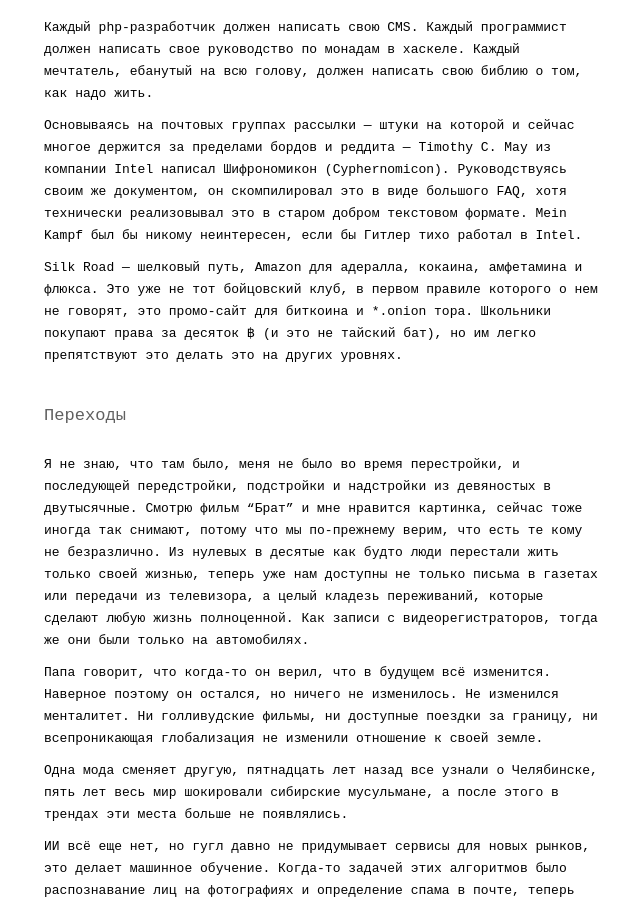
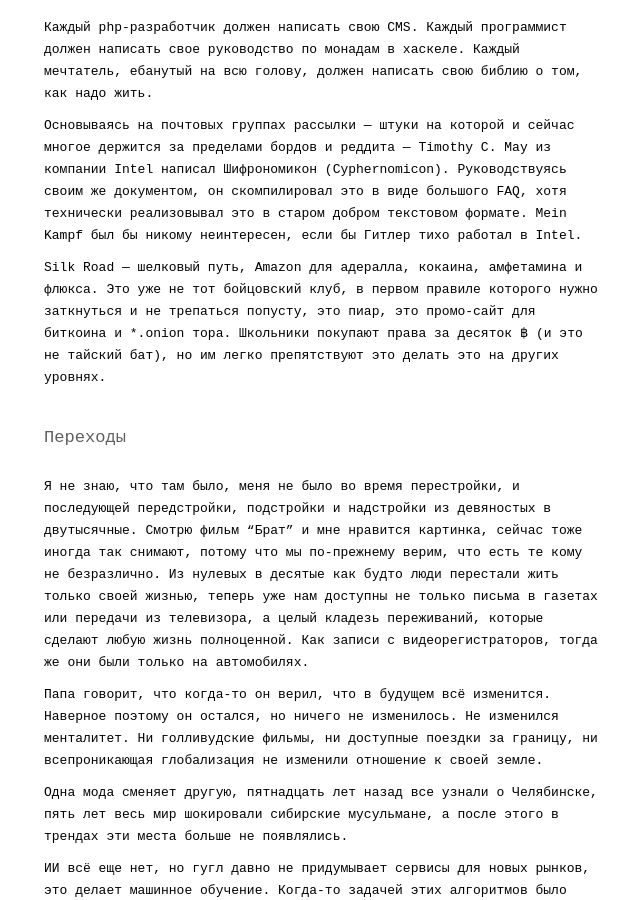
Before and after one commit to ptmt/ptmt.github.com, a Jekyll site: the page built from _posts/2013-03-18-2028.md, in a window 1280 px wide and 900 px high, scrolled down 2269 px. Shown: the whole window, without its empty margins (116-756 px from the left). Built offline with Jekyll 4.4.1, drawn with Linux system fonts in a browser that asks for light colours; Markdown is read by kramdown in place of the engine named in the settings.

Commit message:
post update

```diff
--- a/_posts/2013-03-18-2028.md
+++ b/_posts/2013-03-18-2028.md
@@ -30,7 +30,7 @@
 
 Основываясь на почтовых группах рассылки — штуки на которой и сейчас многое держится за пределами бордов и реддита — Timothy C. May из компании Intel написал Шифрономикон (Cyphernomicon). Руководствуясь своим же документом, он скомпилировал это в виде большого FAQ, хотя технически реализовывал это в старом добром текстовом формате. Mein Kampf был бы никому неинтересен, если бы Гитлер тихо работал в Intel.
 
-Silk Road — шелковый путь, Amazon для адералла, кокаина, амфетамина и флюкса. Это уже не тот бойцовский клуб, в первом правиле которого о нем не говорят, это промо-сайт для биткоина и *.onion тора. Школьники покупают права за десяток ฿ (и это не тайский бат), но им легко препятствуют это делать это на других уровнях.
+Silk Road — шелковый путь, Amazon для адералла, кокаина, амфетамина и флюкса. Это уже не тот бойцовский клуб, в первом правиле которого нужно заткнуться и не трепаться попусту, это пиар, это промо-сайт для биткоина и *.onion тора. Школьники покупают права за десяток ฿ (и это не тайский бат), но им легко препятствуют это делать это на других уровнях.
 
 
 ## Переходы
```
Also changed, not shown: 1 other file.
